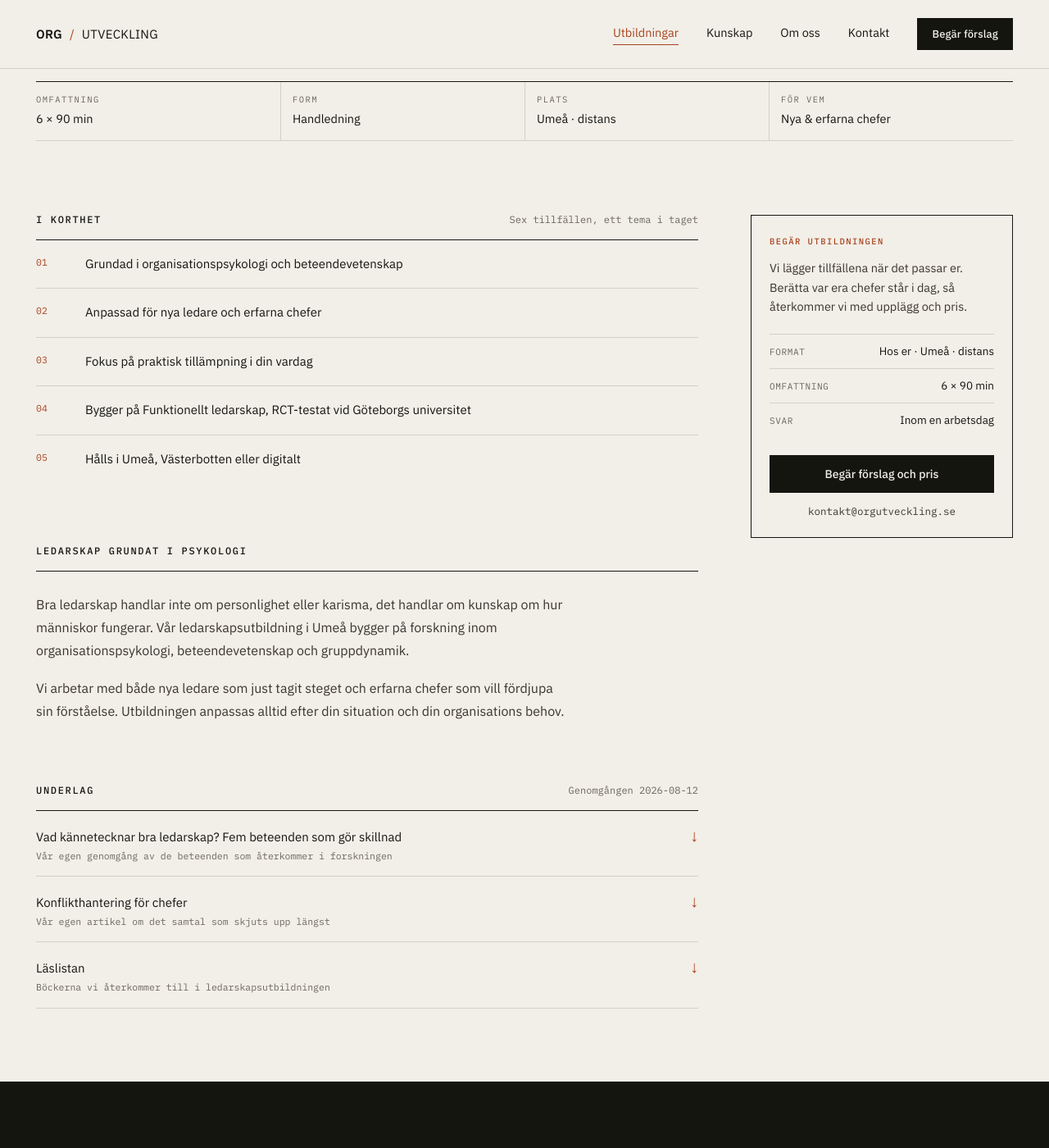
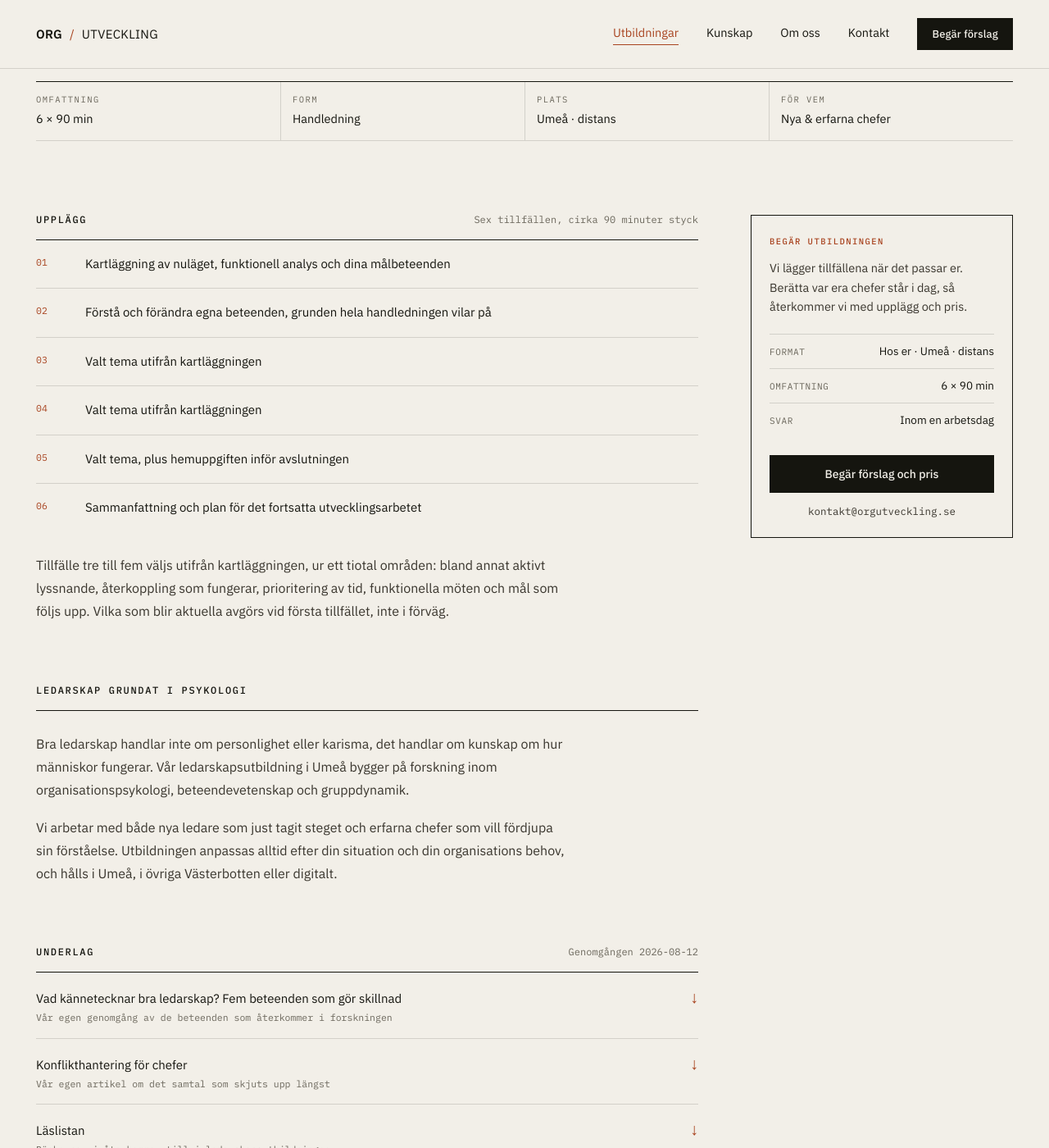
Before and after one commit to Elwyndaz/elwyndaz.github.io, a Jekyll site: the page ledarskapsutbildning-umea.html, which Jekyll copies as it is, in a window 1280 px wide and 1400 px high, scrolled down 379 px. Shown: the whole window at 82% size. Built offline with Jekyll 4.4.1, drawn with Linux system fonts in a browser that asks for light colours.

Commit message:
Ledarskapssidan: riktigt kursinnehall i stallet for egenskaper
Backlog-punkten "riktigt kursinnehall till listorna 01-05", lost for
ledarskapssidan. Excel och BAM star kvar.

- Listan heter nu "Upplagg" och beskriver de sex handledningstillfallena
  i stallet for utbildningens egenskaper. Tillfalle 01, 02 och 06 ar
  fasta, 03 till 05 valjs utifran kartlaggningen vid forsta tillfallet.
- Omradena bakom de valbara tillfallena beskrivs parafraserat i loptext.
  Underlaget ar en modulkatalog ur en Studentlitteratur-titel och
  publiceras aldrig som lista. Metoden namnges daremot, det ar
  trovardighet. Inskrivet som regel i CONTEXT.md.
- RCT-belagget stod redan i ingressen och i FAQ:n, sa det upprepas inte
  en tredje gang. Orten och det digitala alternativet flyttades ned i
  brodtexten sa att inget pastaende foll bort med gamla listan.
- .playwright-cli/ gitignorerad. Verktyget skriver snapshots i den mapp
  det kors ifran.

Co-Authored-By: Claude Opus 5 <noreply@anthropic.com>

```diff
--- a/ledarskapsutbildning-umea.html
+++ b/ledarskapsutbildning-umea.html
@@ -123,22 +123,24 @@
     <div class="layout-side">
       <div>
         <div class="section-head">
-          <h2>I korthet</h2>
-          <span class="meta">Sex tillfällen, ett tema i taget</span>
+          <h2>Upplägg</h2>
+          <span class="meta">Sex tillfällen, cirka 90 minuter styck</span>
         </div>
         <ol class="numbered">
-          <li><span class="n">01</span><span>Grundad i organisationspsykologi och beteendevetenskap</span></li>
-          <li><span class="n">02</span><span>Anpassad för nya ledare och erfarna chefer</span></li>
-          <li><span class="n">03</span><span>Fokus på praktisk tillämpning i din vardag</span></li>
-          <li><span class="n">04</span><span>Bygger på Funktionellt ledarskap, RCT-testat vid Göteborgs universitet</span></li>
-          <li><span class="n">05</span><span>Hålls i Umeå, Västerbotten eller digitalt</span></li>
+          <li><span class="n">01</span><span>Kartläggning av nuläget, funktionell analys och dina målbeteenden</span></li>
+          <li><span class="n">02</span><span>Förstå och förändra egna beteenden, grunden hela handledningen vilar på</span></li>
+          <li><span class="n">03</span><span>Valt tema utifrån kartläggningen</span></li>
+          <li><span class="n">04</span><span>Valt tema utifrån kartläggningen</span></li>
+          <li><span class="n">05</span><span>Valt tema, plus hemuppgiften inför avslutningen</span></li>
+          <li><span class="n">06</span><span>Sammanfattning och plan för det fortsatta utvecklingsarbetet</span></li>
         </ol>
+        <p style="font-size:16px;line-height:1.75;color:var(--brod);margin-top:26px">Tillfälle tre till fem väljs utifrån kartläggningen, ur ett tiotal områden: bland annat aktivt lyssnande, återkoppling som fungerar, prioritering av tid, funktionella möten och mål som följs upp. Vilka som blir aktuella avgörs vid första tillfället, inte i förväg.</p>
 
         <div class="section-head" style="margin-top:clamp(44px,6vw,80px)">
           <h2>Ledarskap grundat i psykologi</h2>
         </div>
         <p style="font-size:16px;line-height:1.75;color:var(--brod);margin-top:26px">Bra ledarskap handlar inte om personlighet eller karisma, det handlar om kunskap om hur människor fungerar. Vår ledarskapsutbildning i Umeå bygger på forskning inom organisationspsykologi, beteendevetenskap och gruppdynamik.</p>
-        <p style="font-size:16px;line-height:1.75;color:var(--brod);margin-top:18px">Vi arbetar med både nya ledare som just tagit steget och erfarna chefer som vill fördjupa sin förståelse. Utbildningen anpassas alltid efter din situation och din organisations behov.</p>
+        <p style="font-size:16px;line-height:1.75;color:var(--brod);margin-top:18px">Vi arbetar med både nya ledare som just tagit steget och erfarna chefer som vill fördjupa sin förståelse. Utbildningen anpassas alltid efter din situation och din organisations behov, och hålls i Umeå, i övriga Västerbotten eller digitalt.</p>
 
         <div class="section-head" style="margin-top:clamp(44px,6vw,80px)">
           <h2>Underlag</h2>
```
Also changed, not shown: BACKLOG.md (+15 -9 lines), CONTEXT.md (+16 -0 lines), HANDOFF.md (+18 -5 lines), 1 other file.
